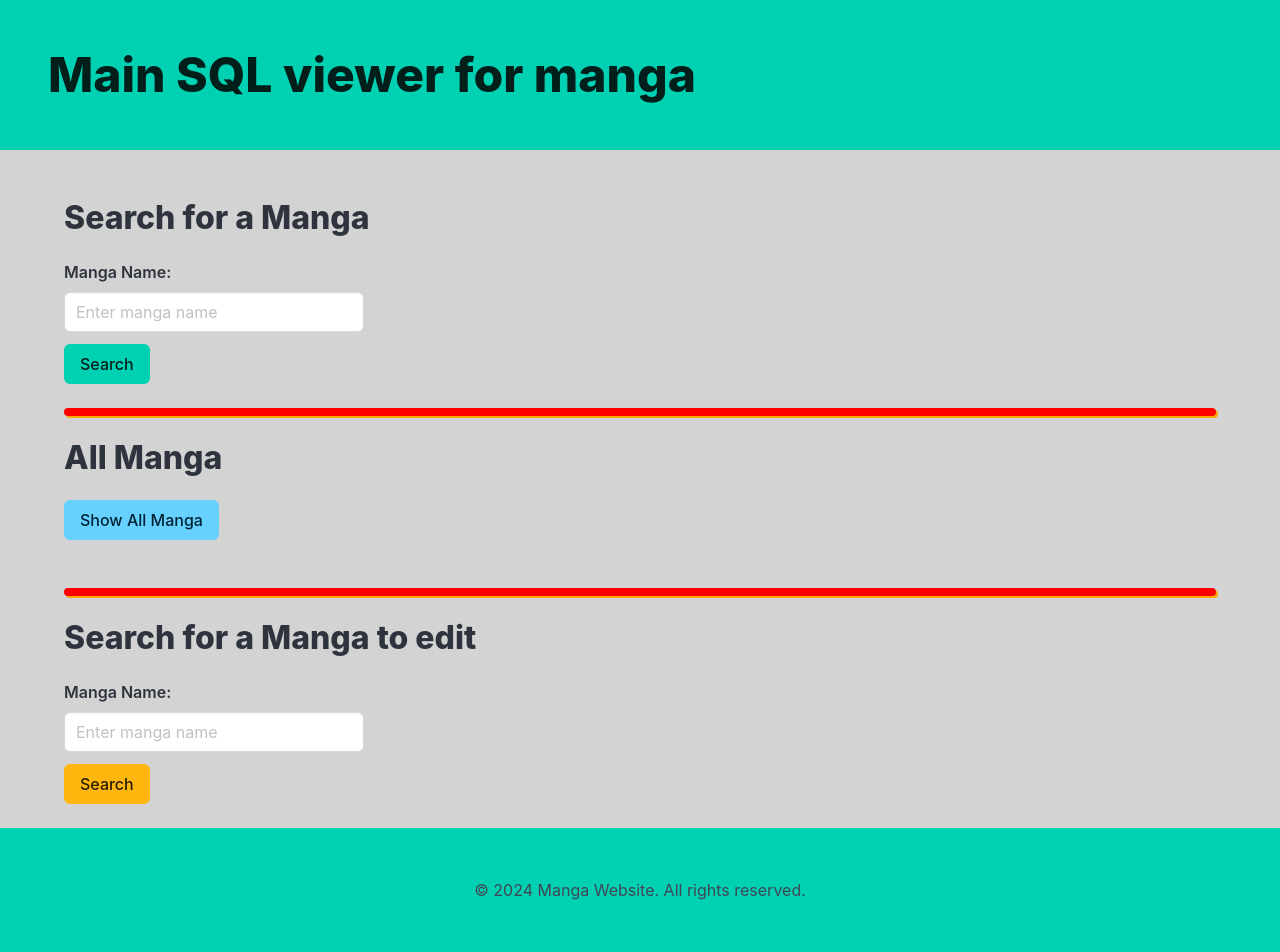
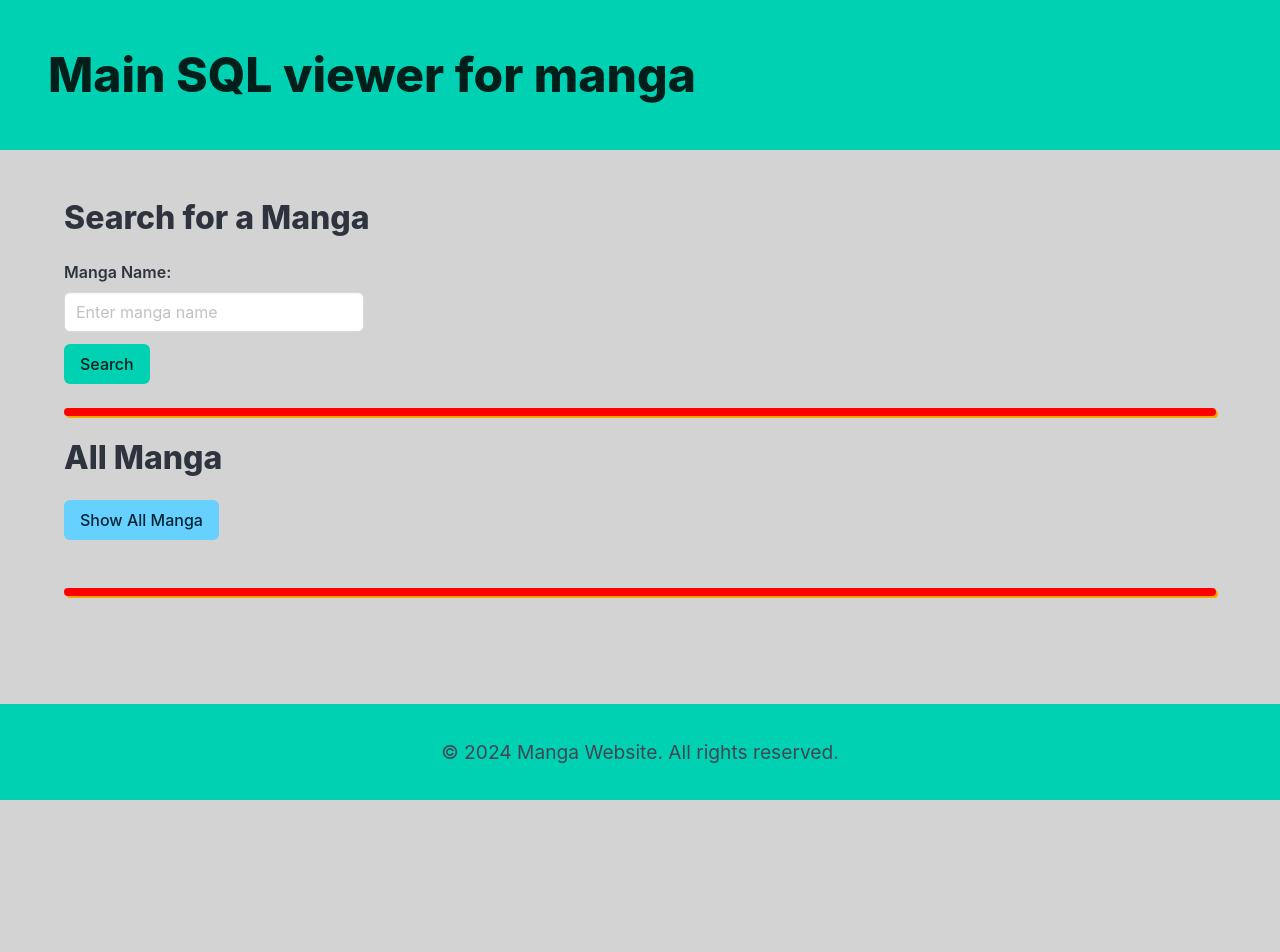
Before and after one commit to yourzon/HomeAnime-web, a Flask app: page / in a window 1280 px wide. After the commit the page ends 800 px from the top, so only its background shows below. Run offline with Flask 3, Linux system fonts and the light colour scheme; some libraries are stand-ins or nearby versions.

Commit message:
-add flexbox fro hmtl and footer -standardise footer -redid search logic in js -remove edit search inputbox -updated python requirement

```diff
--- a/app.py
+++ b/app.py
@@ -20,12 +20,11 @@ STATIC_IMAGE = "/static/images/no-image-full-detail.webp"
 
 #TODO:
 #- Add skin to manga.html and index.html (pure css or bootstrap?) more needed - DONE
-#- Cleanup backend python
-#- add a way to edit SQL entry - LATER
+#- Cleanup backend python (chatgpt)
 #- add more comment to js and python code
 #- make SQL connexion using os variable (app.config) - DONE
 #- make SQL command more streamline - DONE
-#- add if up to date in manga details and search
+#- add if up to date in manga details and search -
 #- add new entry in sql and maybe add tags? - LATER
 #- redo script using new name sql - DONE
 """
@@ -192,7 +191,6 @@ def proxy_image(manga_id):
     except requests.exceptions.RequestException as e:
         return f"Error fetching image: {e}", 500
 
-
 @app.route('/all', methods=['POST'])
 def show_all_manga():
 
--- a/requirement.txt
+++ b/requirement.txt
@@ -7,8 +7,10 @@ Flask-MySQLdb==2.0.0
 idna==3.10
 itsdangerous==2.2.0
 Jinja2==3.1.4
+mariadb==1.1.11
 MarkupSafe==3.0.2
 mysqlclient==2.2.6
+packaging==24.2
 requests==2.32.3
 urllib3==2.2.3
 Werkzeug==3.1.3
--- a/static/custom-css/index.css
+++ b/static/custom-css/index.css
@@ -1,5 +1,13 @@
+html{
+    height: 100%;
+    margin: 0;
+    display: flex;
+    flex-direction: column;
+}
 body {
     background-color: lightgray;
+    height: 100%;
+    margin: 0;
 }
 .container {
     margin-top: 50px;
@@ -10,3 +18,15 @@ hr.custom {
     border-radius: 5px;
     box-shadow:2px 2px 0px orange;
 }
+/* Footer stays at the bottom */
+.custom-footer {
+    background-color: #00d1b2;
+    position: absolute;
+    height: 6rem;
+    bottom: 0;
+    width: 100%;
+    display: flex;
+    justify-content: center;
+    align-items: center;
+    font-size: 1.2rem;
+}
--- a/templates/index.html
+++ b/templates/index.html
@@ -47,26 +47,11 @@
         </form>
         <br>
         <hr class="custom">
-        <!-- Manga Search Form for editing -->
-        <h1 class="title is-3">Search for a Manga to edit</h1>
-        <form method="POST" action="/edit">
-            <div class="field">
-                <label for="manga_name" class="label">Manga Name:</label>
-                <div class="control">
-                    <input type="text" id="manga_name" name="manga_name" class="input" required placeholder="Enter manga name" style="width: 300px;">
-                </div>
-            </div>
-            <div class="control">
-                <button type="submit" class="button is-warning">Search</button>
-            </div>
-        </form>
         <br>
     </div>
-<!-- Footer -->
-<footer class="footer has-text-centered" style="background-color: #00d1b2; padding-top: 50px; padding-bottom: 50px;">
-    <div class="content">
-        <p>&copy; 2024 Manga Website. All rights reserved.</p>
-    </div>
-</footer>
+    <!-- Footer -->
+    <footer class="custom-footer">
+            <p>&copy; 2024 Manga Website. All rights reserved.</p>
+    </footer>
 </body>
 </html>
```
Also changed, not shown: static/custom-css/manga_details.css (+18 -8 lines), templates/manga.html (+6 -11 lines), static/js/all-manga.js.
